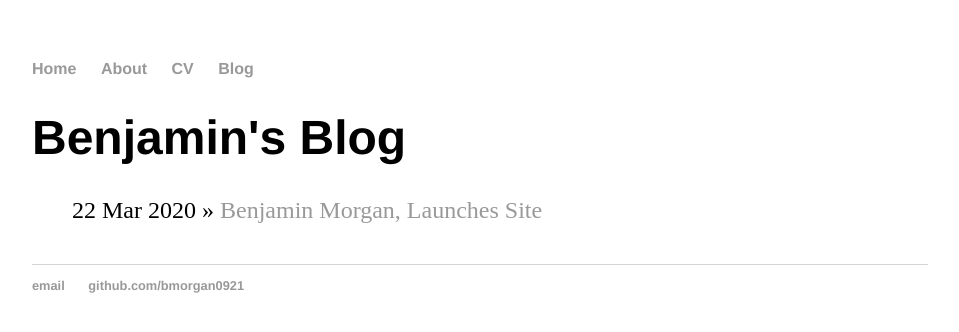
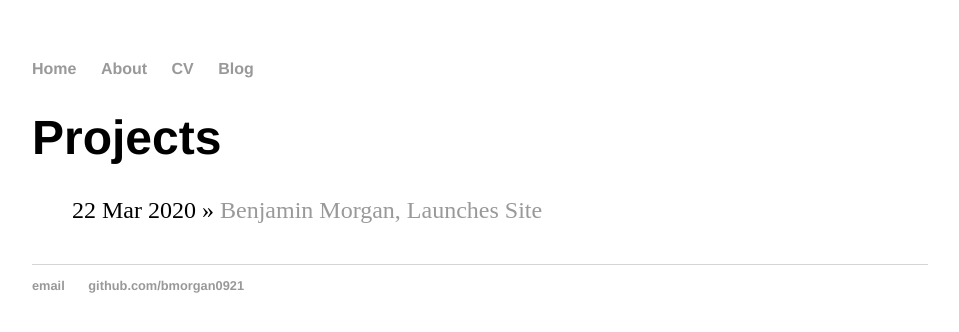
Before and after one commit to bmorgan0921/bmorgan0921.github.io, a Jekyll site: the page built from blog/index.html, in a window 1280 px wide. Shown: the top 332 px of the page, without its empty margins (160-1119 px from the left). Built offline with Jekyll 4.4.1, drawn with Linux system fonts in a browser that asks for light colours.

Commit message:
change blog to project

```diff
--- a/_layouts/default.html
+++ b/_layouts/default.html
@@ -11,7 +11,7 @@
         		<li><a href="/">Home</a></li>
 	        	<li><a href="/about">About</a></li>
         		<li><a href="/cv">CV</a></li>
-        		<li><a href="/blog">Blog</a></li>
+        		<li><a href="/projects">Blog</a></li>
     		</ul>
 		</nav>
 		<div class="container">
--- a/blog/index.html
+++ b/blog/index.html
@@ -1,6 +1,6 @@
 ---
 layout: default
-title: Benjamin's Blog
+title: Projects
 ---
 	<h1>{{ page.title }}</h1>
 	<ul class="posts">
```
